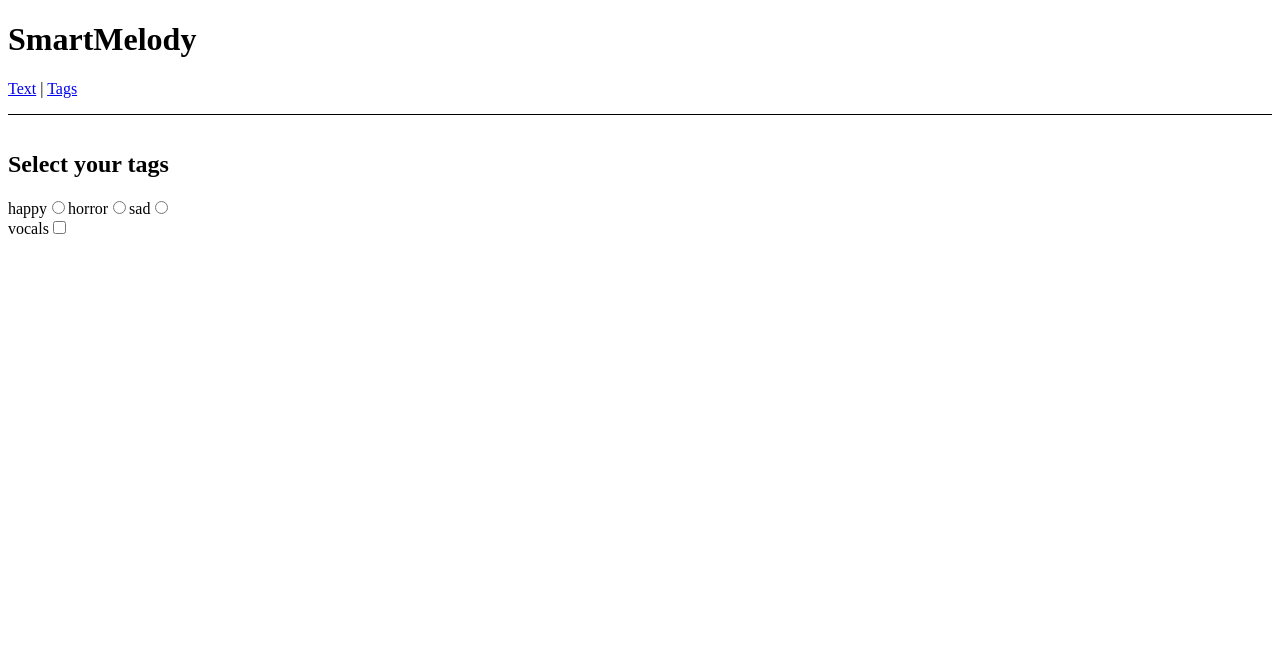
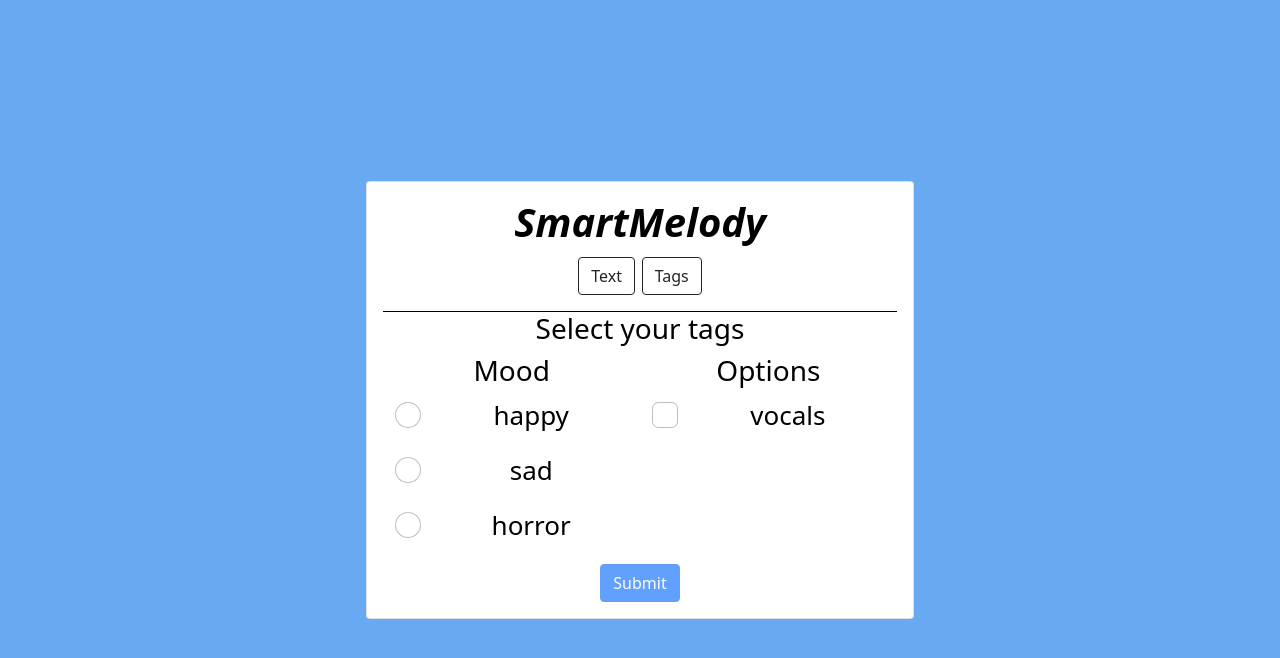
Before and after one commit to djdrng/SmartMelody, a React (Create React App) app in the folder frontend/: page /tags in a window 1280 px wide. Shown: the top 658 px of the page. Built offline with nearby package versions, Linux system fonts and the light colour scheme.

Commit message:
Styled website using react-bootstrap

```diff
--- a/frontend/src/App.css
+++ b/frontend/src/App.css
@@ -14,7 +14,7 @@
 }
 
 .App-header {
-  background-color: #282c34;
+  background-color: #67aaf1;
   min-height: 100vh;
   display: flex;
   flex-direction: column;
--- a/frontend/src/App.js
+++ b/frontend/src/App.js
@@ -1,19 +1,36 @@
+import './App.css';
+
 import { Outlet, Link } from "react-router-dom";
+import { Button, Card } from "react-bootstrap";
 
 export default function App() {
   return (
-    <div>
-      <h1>SmartMelody</h1>
+    <div className="App">
+      <header className="App-header">
+        <Card style={{ color: "#000 "}}>
+          <Card.Body>
+            <Card.Title>
+            <h1><b><i>SmartMelody</i></b></h1>
+            </Card.Title>
+            <Card.Text>
               <nav
                 style={{
                   borderBottom: "solid 1px",
                   paddingBottom: "1rem",
                 }}
               >
-        <Link to="/text">Text</Link> |{" "}
-        <Link to="/tags">Tags</Link>
+                <Link to="/text">
+                  <Button variant="outline-dark">Text</Button>
+                </Link> {" "}
+                <Link to="/tags">
+                  <Button variant="outline-dark">Tags</Button>
+                </Link>
               </nav>
               <Outlet />
+            </Card.Text>
+          </Card.Body>
+        </Card>
+      </header>
     </div>
   );
 }
--- a/frontend/src/index.js
+++ b/frontend/src/index.js
@@ -7,6 +7,9 @@ import {
 import App from "./App";
 import Tags from "./routes/tags";
 import Text from "./routes/text";
+import './index.css';
+// Importing the Bootstrap CSS
+import 'bootstrap/dist/css/bootstrap.min.css';
 
 const root = ReactDOM.createRoot(
   document.getElementById("root")
--- a/frontend/src/routes/tags.jsx
+++ b/frontend/src/routes/tags.jsx
@@ -1,5 +1,5 @@
 import { useState } from "react";
-import Button from 'react-bootstrap/Button';
+import { Button, Container, Col, Form, Row } from 'react-bootstrap';
 
 export default function Tags() {
   const [spotifyLink, setSpotifyLink] = useState('');
@@ -40,6 +40,7 @@ export default function Tags() {
   // TODO: Put the name of the song
   const SongLink = () => (
     <p>
+      <br/>
       <a
         href={spotifyLink}
         target="_blank"
@@ -49,6 +50,55 @@ export default function Tags() {
     </p>
   )
 
+
+  return (
+    <Container>
+      <Form>
+        <Row>
+          <h3>Select your tags</h3>
+          <Col>
+            <h3>Mood</h3>
+            {['happy', 'sad', 'horror'].map((tag) => (
+              <div key={tag} className="mb-3">
+                <Form.Check
+                  name='tag'
+                  type='radio'
+                  id={tag}
+                  label={tag}
+                  value={tag}
+                  onChange={handleRadiobutton}
+                />
+              </div>
+            ))}
+          </Col>
+          <Col>
+            <h3>Options</h3>
+            {['vocals'].map((tag) => (
+              <div key={tag} className="mb-3">
+                <Form.Check
+                  name='options'
+                  type='checkbox'
+                  id={tag}
+                  label={tag}
+                  value={tag}
+                  onChange={handleCheckbox}
+                />
+              </div>
+            ))}
+          </Col>
+        </Row>
+        <Button
+          onClick={handleSubmit}
+          disabled={!tagSelected}
+        >
+          Submit
+        </Button>
+        {submitted && <SongLink />}
+      </Form>
+    </Container>
+  );
+
+  /*
   return (
     <main style={{ padding: "1rem 0" }}>
       <h2>Select your tags</h2>
@@ -58,13 +108,13 @@ export default function Tags() {
         name="tag"
         value="happy"
         onChange={handleRadiobutton} />
-      horror
+      {" "} horror
       <input
         type="radio"
         name="tag"
         value="horror"
         onChange={handleRadiobutton} />
-      sad
+      {" "} sad
       <input
         type="radio"
         name="tag"
@@ -82,4 +132,5 @@ export default function Tags() {
       {submitted && <SongLink />}
     </main>
   );
+  */
 }
```
Lines whose indentation alone changed are shown as unchanged.
